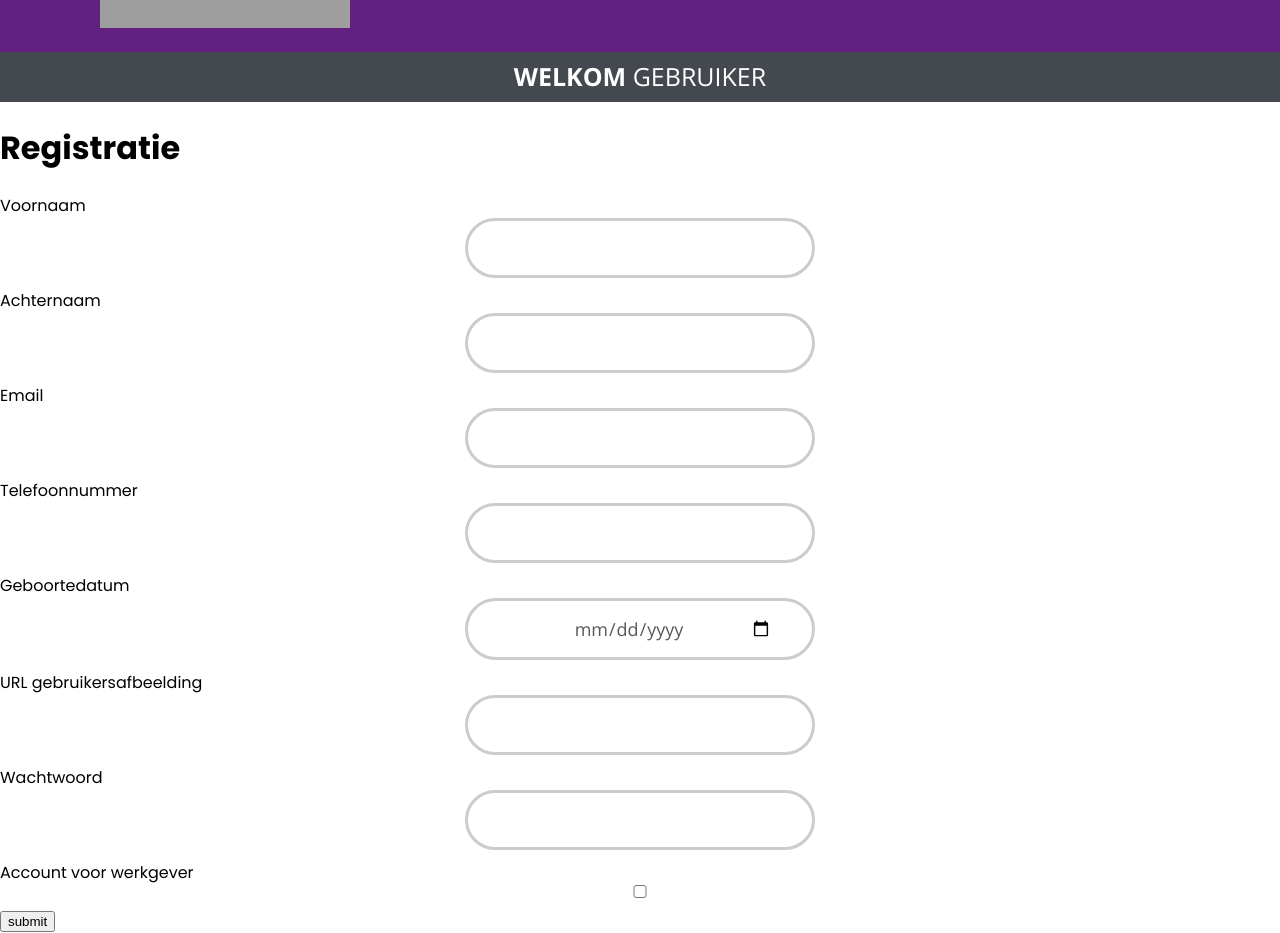
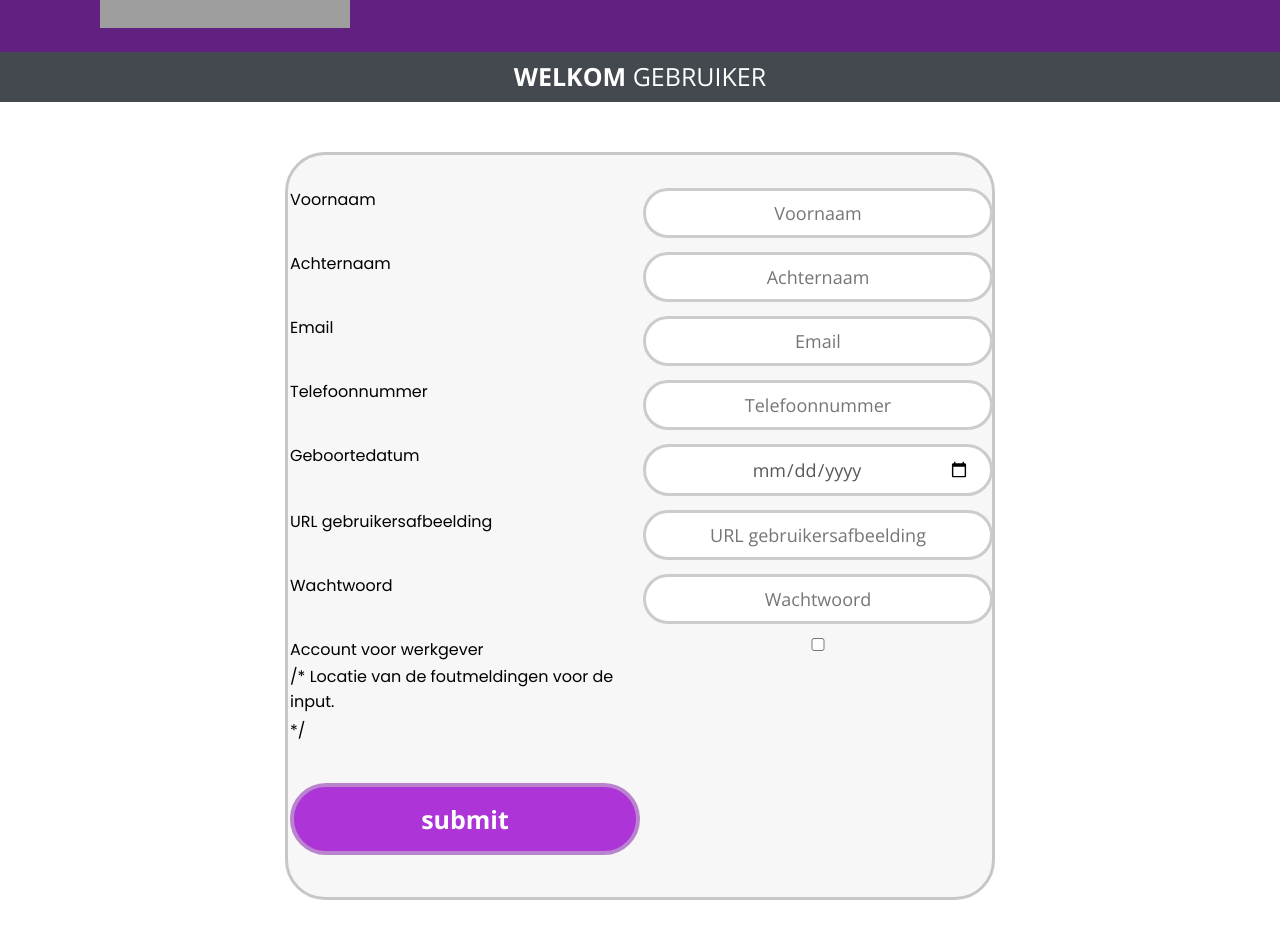
Before and after one commit to ThijsOnGitHub/project-c, a React (Create React App) app in the folder client/: page /Registratie in a window 1280 px wide. Shown: the part 200-1133 px from the top of the page. After the commit the page ends 1100 px from the top, so only its background shows below. Built offline with nearby package versions, Linux system fonts and the light colour scheme; grey boxes are pictures that could not be loaded.

Commit message:
CSS registratiepagina, voorbereiding inputvalidatie

```diff
--- a/client/src/App.css
+++ b/client/src/App.css
@@ -57,28 +57,7 @@ body{
   font-weight: 700;
 }
 
-
-
-
-
-
-
-
-
-
-
-
-
-
-
-
-
-
-
-
-
 /*
-
 
 .App {
   text-align: center;
@@ -99,6 +78,8 @@ body{
 .centerText{
   text-align: center;
 }
+
+ */
 /* Werknemer RoosterItems*/
 .onAccent{
     color:var(--onAccentColor);
@@ -216,7 +197,7 @@ input {
   width: 350px;
   margin-bottom: 10px;
   display: block;
-  padding: 15px 40px;
+  padding: 10px 20px;
   box-sizing: border-box;
   border: 3px solid #ccc;
   -webkit-transition: 0.5s;
@@ -264,3 +245,52 @@ button:hover {
   opacity: .8;
   -webkit-animation: fadein 2s;
 }
+
+/*---------------Registratie---------------*/
+#reg {
+  border-radius: 40px;
+  background:#f7f7f7;
+  border: 3px solid #c7c7c7;
+  width: 55vw;
+  margin: auto;
+  margin-top: 50px;
+}
+
+#reg table {
+  margin: auto;
+  padding-top: 30px;
+  padding-bottom: 40px;
+}
+
+#reg table a {
+  font-family: 'Open Sans', sans-serif;
+  font-weight: 800;
+  text-decoration: none;
+  text-align: right;
+  display: block;
+  margin: auto;
+  width: 350px;
+}
+#reg table a:hover {
+  color: #af71cc;
+}
+
+#reg table button {
+  background-color: #ad35d7;
+  border: 4px solid #ba83cd;
+  color: white;
+  padding: 15px;
+  text-align: center;
+  font-family: 'Open Sans', sans-serif;
+  font-weight: 700;
+  font-size: 25px;
+  text-decoration: none;
+  margin: 40px auto auto auto;
+  border-radius: 50px;
+  width: 350px;
+  display: block;
+}
+
+#reg label {
+  margin: auto;
+}
--- a/client/src/Pages/Registratie.jsx
+++ b/client/src/Pages/Registratie.jsx
@@ -14,7 +14,8 @@ class Registratie extends React.Component{
             phone: '',
             birth: '',
             img_link: '',
-            isWerkgever: 'false'
+            isWerkgever: 'false',
+            errormessage: ''
         };
         // Lijst om uit te lezen voor het POST request.
         this.lijst=["firstName","lastName","email","pass","phone","birth","img_link", "isWerkgever"];
@@ -45,50 +46,67 @@ class Registratie extends React.Component{
         // Laat de waarde de waarde zijn van het actieve veld. Als het input-type een checkbox is is de waarde of deze aangevinkt is of niet.
         const value = target.type === 'checkbox' ? target.checked : target.value;
         const name = target.name;
-        this.setState({
-            [name]: value
-        });
+
+        /* Bepaal wat de fout in de input is en geef een passende foutmelding.
+        let err = '';
+        if (name === 'phone') {
+            if (value !="" && !Number(value)) {err = <strong>Telefoonnummer dient uitsluitend uit nummers te bestaan.</strong>;}
+        }
+        this.setState({errormessage: err});
+        */
+
+        this.setState({[name]: value});
     }
 
     // Verzamel de inputs van de gebruiker om die in de state op te slaan.
     render() {
         return(
-            <div>
-                <h1>Registratie</h1>
-                <div>
+        <div id="reg">
+            <form>
+            <table>
+                <tbody>
+                <tr>
                     <label>Voornaam</label>
-                    <input type='text' name="firstName" value={this.state.firstName} placeholder="" onChange={this.handleInputChange}/>
-                </div>
-                <div>
+                    <td><input type='text' name="firstName" value={this.state.firstName} placeholder="Voornaam" onChange={this.handleInputChange}/></td>
+                </tr>
+                <tr>
                     <label>Achternaam</label>
-                    <input type='text' name="lastName" value={this.state.lastName} placeholder="" onChange={this.handleInputChange}/>
-                </div>
-                <div>
+                    <td><input type='text' name="lastName" value={this.state.lastName} placeholder="Achternaam" onChange={this.handleInputChange}/></td>
+                </tr>
+                <tr>
                     <label>Email</label>
-                    <input type='email' name="email" value={this.state.email} placeholder="" onChange={this.handleInputChange}/>
-                </div>
-                <div>
+                    <td><input type='email' name="email" value={this.state.email} placeholder="Email" onChange={this.handleInputChange}/></td>
+                </tr>
+                <tr>
                     <label>Telefoonnummer</label>
-                    <input type='text' name="phone" value={this.state.phone} placeholder="" onChange={this.handleInputChange}/>
-                </div>
-                <div>
+                    <td><input type='text' name="phone" value={this.state.phone} placeholder="Telefoonnummer" onChange={this.handleInputChange}/></td>
+                </tr>
+                <tr>
                     <label>Geboortedatum</label>
-                    <input type='date' name="birth" value={this.state.birth} placeholder="" onChange={this.handleInputChange}/>
-                </div>
-                <div>
+                    <td><input type='date' name="birth" value={this.state.birth} placeholder="Geboortedatum" onChange={this.handleInputChange}/></td>
+                </tr>
+                <tr>
                     <label>URL gebruikersafbeelding</label>
-                    <input type='text' name="img_link" value={this.state.img_link} placeholder="" onChange={this.handleInputChange}/>
-                </div>
-                <div>
+                    <td><input type='text' name="img_link" value={this.state.img_link} placeholder="URL gebruikersafbeelding" onChange={this.handleInputChange}/></td>
+                </tr>
+                <tr>
                     <label>Wachtwoord</label>
-                    <input type='password' name="pass" value={this.state.pass} placeholder="" onChange={this.handleInputChange}/>
-                </div>
-                <div>
+                    <td><input type='password' name="pass" value={this.state.pass} placeholder="Wachtwoord" onChange={this.handleInputChange}/></td>
+                </tr>
+                <tr>
                     <label>Account voor werkgever</label>
-                    <input type='checkbox' name="isWerkgever" value={this.state.isWerkgever} placeholder="false" onChange={this.handleInputChange}/>
-                </div>
+                    <td><input type='checkbox' name="isWerkgever" value={this.state.isWerkgever} placeholder="false" onChange={this.handleInputChange}/></td>
+                </tr>
+                /* Locatie van de foutmeldingen voor de input.
+                <tr>
+                    {this.state.errormessage}
+                </tr>
+                */
                 <button onClick={this.handleSubmit}>submit</button>
-            </div>
+                </tbody>
+            </table>
+            </form>
+        </div>
         )
     }
 }
```
